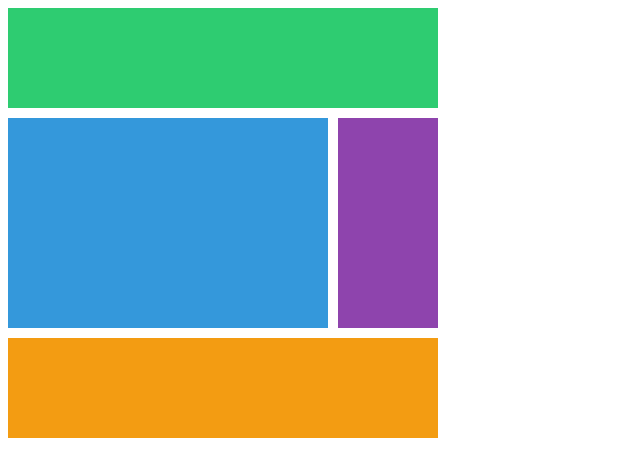
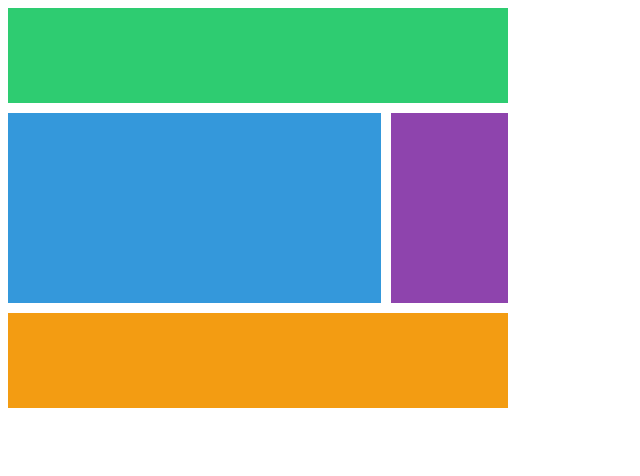
Before and after one commit to 04wakeup/_N_CSSLayout, a plain HTML site: page day4/class/index.html in a window 1280 px wide. Shown: the whole page, without its empty margins (0-640 px from the left). Drawn offline with Linux system fonts and the light colour scheme.

Commit message:
grid template

```diff
--- a/day4/class/css/styles.css
+++ b/day4/class/css/styles.css
@@ -6,24 +6,30 @@ body {
   .grid {
     display: grid;
     gap: 10px;
-    grid-template-columns: [first-line] 100px [second-line] 100px [thrid-line] 100px [fourth-line] 100px [fifth-line];
-    grid-template-rows: repeat(4, 100px [sexy-line]);
+    width: 500px;
+    height: 50vh;
+    /* grid-template-columns: repeat(4, 1fr);
+    grid-template-rows: repeat(4, 1fr); */
+    grid-template:
+    [header-start] "header header header header" 1fr [header-end]
+    [content-start] "content content content nav" 2fr [content-end]
+    [footer-start] "footer footer footer footer" 1fr  [footer-end] / 1fr 1fr 1fr 1fr
+    ;
   }
 
   .header {
     background-color: #2ecc71;
-    grid-column: 1/-1;    /* 1 ~ 5 (-1 : end) */
+    grid-area: header;
   }
   .content {
     background-color: #3498db;
-    grid-column: first-line/fourth-line;
-    grid-row: sexy-line 1 / sexy-line 3;  /* no first line on sexy-line */
+    grid-area: content;
   }
   .nav {
     background-color: #8e44ad;
-    grid-row: 2/4;
+    grid-area: nav;
   }
   .footer {
     background-color: #f39c12;
-    grid-column: span 4;  /* take 4 */
+    grid-area: footer;
   }
```
